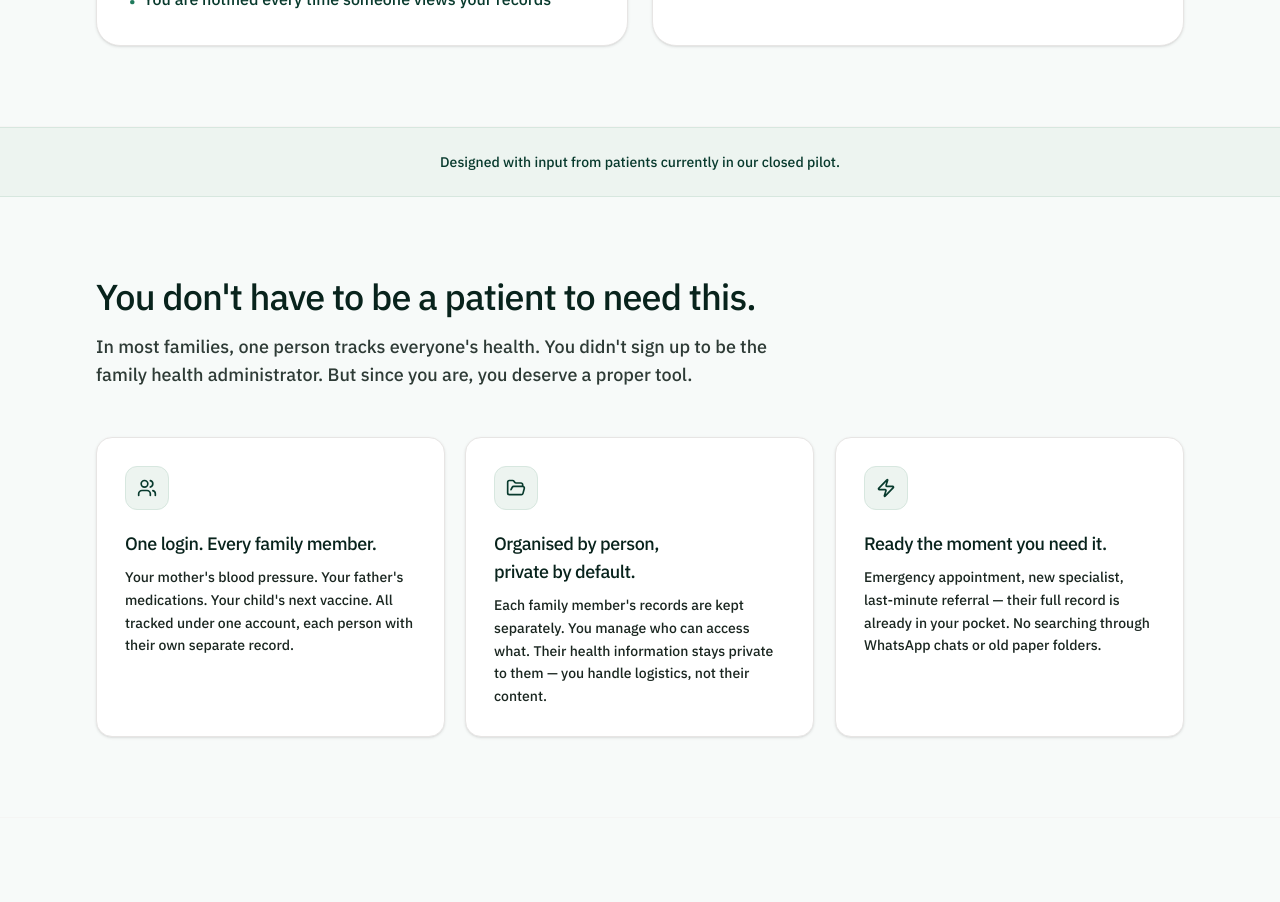
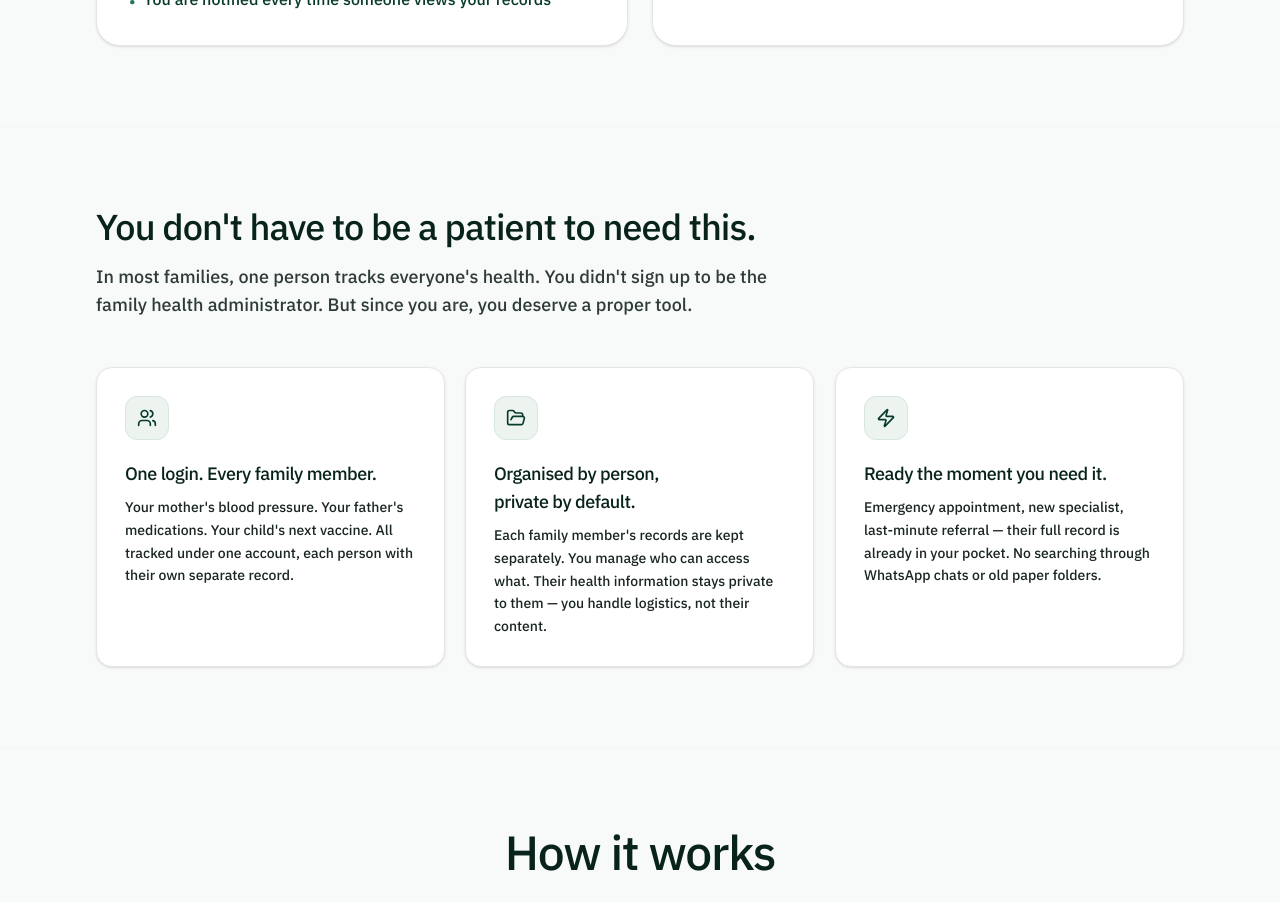
Before and after one commit to Sankaranakshar/Fettlemed-Landing-Page, a React (Vite) app: page /patient-app in a window 1280 px wide. Shown: the part 2500-3402 px from the top of the page. Built offline with nearby package versions, Linux system fonts and the light colour scheme.

Commit message:
Remove closed pilot claim from PatientApp page
The "Designed with input from patients currently in our closed pilot"
banner was factually incorrect as no pilot has run yet.

Co-Authored-By: Claude Sonnet 4.6 <noreply@anthropic.com>

```diff
--- a/src/pages/PatientApp.tsx
+++ b/src/pages/PatientApp.tsx
@@ -139,11 +139,6 @@ export default function PatientApp() {
         <PatientProblem />
         <PatientFeatures />
 
-        {/* Proof signal */}
-        <div className="py-6 bg-pine-50 border-y border-pine-100 text-center">
-          <p className="text-sm font-medium text-pine-700">Designed with input from patients currently in our closed pilot.</p>
-        </div>
-
         <PatientForWho />
         <PatientHowItWorks />
         <PatientDataRules />
```
